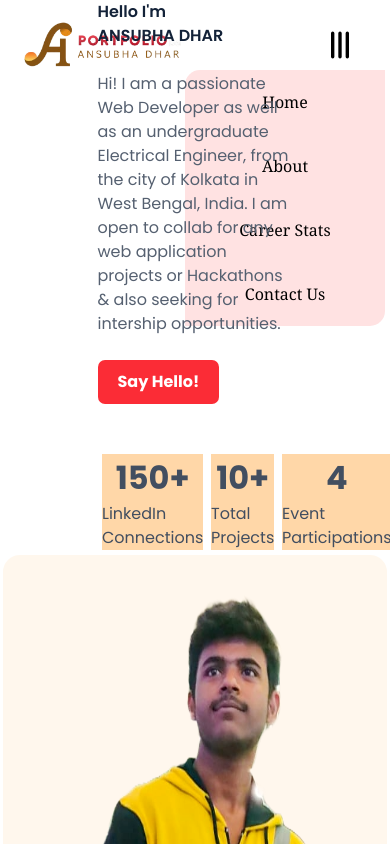
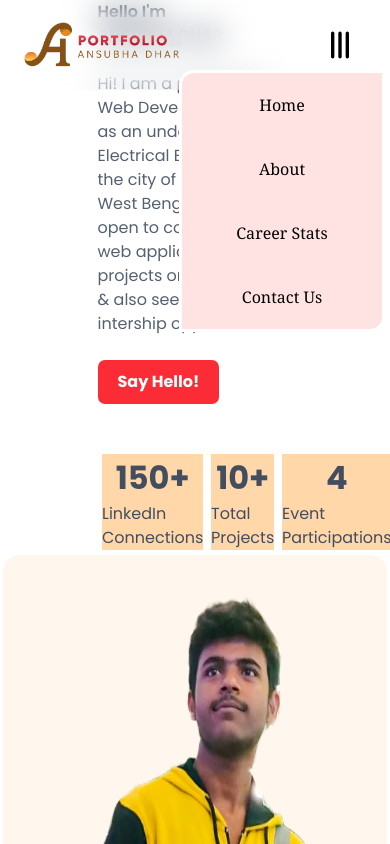
Before and after one commit to Ansubha2004/Ansubha-portfolio, a React (Vite) app: page / in a window 390 px wide. Both pictures are taken after a click on the icon 340 px from the left and 45 px from the top of the page. Built offline with nearby package versions, Linux system fonts and the light colour scheme.

Commit message:
update and fixed navbar

```diff
--- /dev/null
+++ b/src/assets/jsondatas/navbar.json
@@ -0,0 +1,25 @@
+[
+    {
+        "id":1,
+        "buttontext":"Home",
+        "link":"/"
+
+    },
+    {
+        "id":2,
+        "buttontext":"About",
+        "link":""
+
+    },
+    {
+        "id":3,
+        "buttontext":"Career Stats",
+        "link":""
+
+    },
+    {
+        "id":4,
+        "buttontext":"Contact Us",
+        "link":""
+    }
+]
--- a/src/components/Home.jsx
+++ b/src/components/Home.jsx
@@ -1,6 +1,6 @@
 import React,{useEffect} from 'react'
 import {Link} from 'react-router-dom'
-import profilepic from '../assets/profilepic.png'
+import profilepic from '../assets/images/profilepic.png'
 import AOS from "aos"
 import 'aos/dist/aos.css'
 
--- a/src/components/Navbar.jsx
+++ b/src/components/Navbar.jsx
@@ -1,5 +1,5 @@
 import React,{useRef,useEffect,useState} from 'react'
-import logo from '../assets/logo.png'
+import logo from '../assets/images/logo.png'
 import Navbarbuttons from './Navbarbuttons'
 import AOS from "aos";
 import 'aos/dist/aos.css'
@@ -34,8 +34,8 @@ export default function Navbar() {
 
 
   return (
-    <div className="font-serif">
-      <div ref={navbar} className="fixed backdrop-blur-lg min-h-[90px] w-screen flex justify-between items-center box-border sm:px-[90px] px-[20px]">
+    <div className="font-serif ">
+      <div ref={navbar} className="fixed backdrop-blur-lg min-h-[90px] w-screen flex justify-between items-center box-border z-[7] sm:px-[90px] px-[20px]">
         <img src={logo} className="sm:h-[53px] sm:w-[193px] h-[50px] "></img>
         <Navbarbuttons type={type} />
       </div>
--- a/src/components/Navbarbuttons.jsx
+++ b/src/components/Navbarbuttons.jsx
@@ -3,6 +3,7 @@ import {Link} from 'react-router-dom'
 import { IoMenu } from "react-icons/io5"
 import AOS from "aos";
 import 'aos/dist/aos.css'
+import navbarinfo from '../assets/jsondatas/navbar.json'
 
 export default function Navbarbuttons(props) {
 
@@ -41,6 +42,8 @@ export default function Navbarbuttons(props) {
         }
     },[active,degree])
 
+    const filternav=navbarinfo.filter((data)=> data.id!=4)
+
 
 
   return (
@@ -48,19 +51,14 @@ export default function Navbarbuttons(props) {
      {
         props.type=="desktop" ?
             <div className="flex flex-row sm:space-x-15 sm:items-center sm:hover:cursor-pointer sm:text-[1rem]">
-                <Link to="/" className="hover:cursor-pointer hover:text-red-800 font-bold py-3 border-solid border-b-[4px] border-white transition-all duration-300 hover:border-red-800">Home</Link>
-                <Link to="" className="hover:cursor-pointer hover:text-red-800 font-bold py-3 border-solid border-b-[4px] border-white transition-all duration-300 hover:border-red-800">About</Link>
-                <Link to="" className="hover:cursor-pointer hover:text-red-800 font-bold py-3 border-solid border-b-[4px] border-white transition-all duration-300 hover:border-red-800">Career Stats</Link>
+                {filternav.map((data,index)=>(<Link key={data.id} to={data.link} className="hover:cursor-pointer hover:text-red-800 font-bold py-3 border-solid border-b-[4px] border-white transition-all duration-300 hover:border-red-800">{data.buttontext}</Link>))}
                 <Link to="" className="hover:cursor-pointer hover:text-red-800 font-bold"><button className="px-[15px] py-[5px] rounded-[7px] bg-red-500 text-white transition-all duration-300 linear hover:bg-red-800">Contact Me</button></Link>
             </div>
             :
             <div>
                 <IoMenu onClick={activate} className={`sm:hidden visible h-[60px] w-[60px] px-3 rounded-[50%] transition:all linear duration-300 hover:bg-red-200 active:bg-red-200 focus:bg-red-200 hover:text-red-900 active:text-red-900 ${degree}` } />
-                <div ref={dropdown} data-aos="slide-left" className={` flex flex-col items-center fixed z-[4] bg-red-100 h-auto w-auto rounded-tl-[15px] rounded-br-[15px] top-[70px] right-[5px] ${visibility}`}>
-                    <Link to="/" onClick={activate} className="hover:cursor-pointer text-center rounded-tl-[15px] w-[200px] active:bg-red-800 active:text-white  py-5   transition-all duration-100 ">Home</Link>
-                    <Link to=""  onClick={activate} className="hover:cursor-pointer text-center w-[200px] active:bg-red-800 active:text-white py-5   transition-all duration-100 ">About</Link>
-                    <Link to=""  onClick={activate} className="hover:cursor-pointer text-center w-[200px] active:bg-red-800  active:text-white  py-5   transition-all duration-100 ">Career Stats</Link>
-                    <Link to="" onClick={activate} className="hover:cursor-pointer text-center w-[200px] rounded-br-[15px] active:bg-red-800 active:text-white py-5   transition-all duration-100 ">Contact Us</Link>
+                <div ref={dropdown} data-aos="slide-left" className={` flex flex-col items-center fixed z-[4] bg-red-100 h-auto w-auto rounded-tl-[15px] rounded-br-[15px] top-[70px] right-[5px] overflow-hidden border-white border-solid border-[3px]  ${visibility}`}>
+                    {navbarinfo.map((data,index)=>(<Link to={data.link} key={data.id} onClick={activate} className="hover:cursor-pointer text-center  w-[200px] active:bg-red-800 active:text-white  py-5   transition-all duration-100 ">{data.buttontext}</Link>))}
                 </div>
             </div>
      }
```
Also changed, not shown: src/assets/images/logo.png (renamed from src/assets/logo.png), src/assets/images/profilepic.png (renamed from src/assets/profilepic.png).
